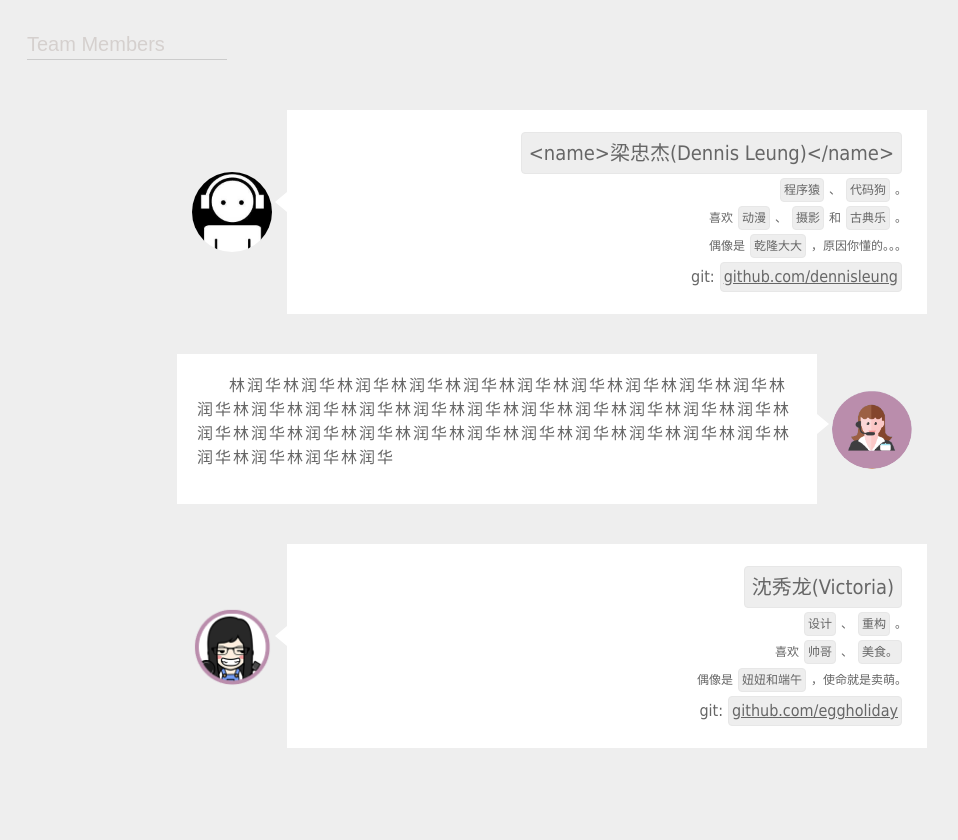
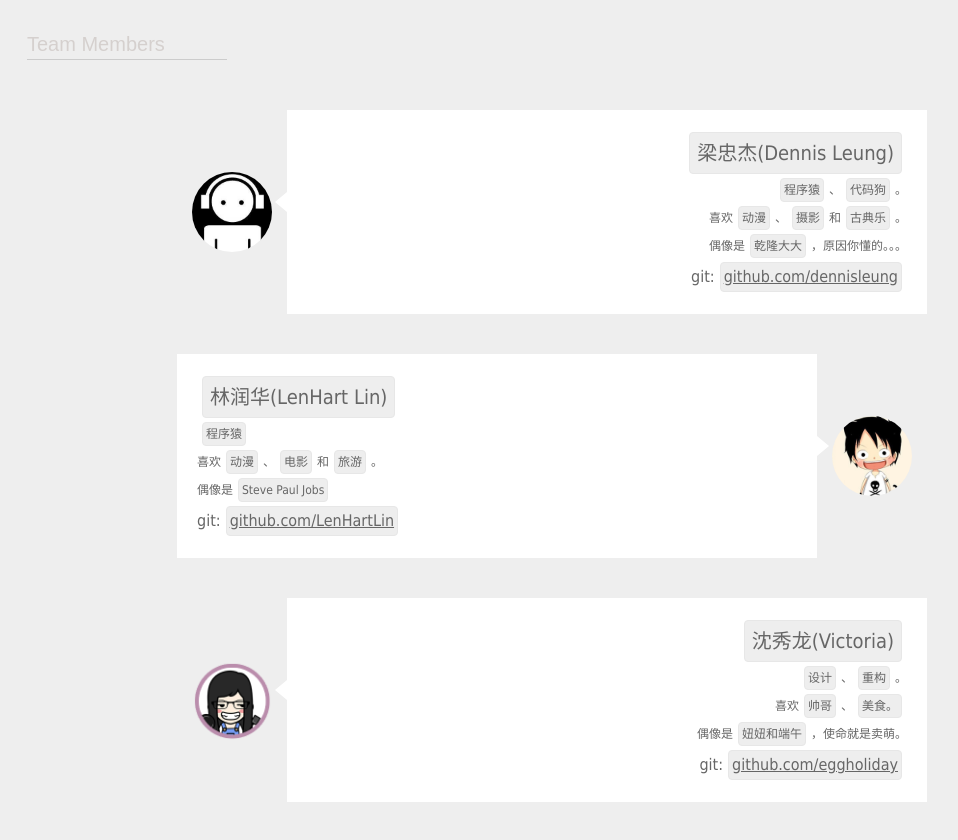
Before and after one commit to ife-kimoji/ife-kimoji.github.io, a plain HTML site: page html/index.html in a window 1280 px wide. Shown: the part 1400-2240 px from the top of the page, without its empty margins (133-1091 px from the left). Before the commit the page ends 2188 px from the top, so only its background shows below. Drawn offline with Linux system fonts and the light colour scheme.

Commit message:
完善自我简介

```diff
--- a/html/index.html
+++ b/html/index.html
@@ -100,7 +100,7 @@
 				<img src="../img/dennis.png">
 			</div>
 			<div class="desc pullleft">
-				<span class="pre pre-lg">&lt;name&gt;梁忠杰(Dennis Leung)&lt;/name&gt;</span>
+				<span class="pre pre-lg">梁忠杰(Dennis Leung)</span>
 				<br>
 				<span class="pre">程序猿</span>、<span class="pre">代码狗</span>。
 				<br>
@@ -113,11 +113,18 @@
 		</div>
 		<div class="line">
 			<div class="desc pullright">
-				<p>林润华林润华林润华林润华林润华林润华林润华林润华林润华林润华林润华林润华林润华林润华林润华林润华林润华林润华林润华林润华林润华林润华林润华林润华林润华林润华林润华林润华林润华林润华林润华林润华林润华林润华林润华林润华
-				</p>
+				<span class="pre pre-lg">林润华(LenHart Lin)</span>
+				<br>
+				<span class="pre">程序猿</span>
+				<br>
+				喜欢<span class="pre">动漫</span>、<span class="pre">电影</span>和<span class="pre">旅游</span>。
+				<br>
+				偶像是<span class="pre">Steve Paul Jobs</span>
+				<br>
+				<span class="git-link">git:<a href="http://github.com/LenHartLin" class="pre">github.com/LenHartLin</a></span>
 			</div>
 			<div class="img">
-				<img src="../img/u47.png">
+				<img src="../img/LenHart.jpg">
 			</div>
 		</div>
 		<div class="line">
@@ -133,7 +140,7 @@
 				<br>
 				偶像是<span class="pre">妞妞和端午</span>，使命就是卖萌。
 				<br>
-				<span class="git-link">git:<a href="http://github.com/dennisleung" class="pre">github.com/eggholiday</a></span>
+				<span class="git-link">git:<a href="http://github.com/eggholiday" class="pre">github.com/eggholiday</a></span>
 			</div>
 		</div>
 	</div>
```
Also changed, not shown: img/LenHart.jpg (added).
